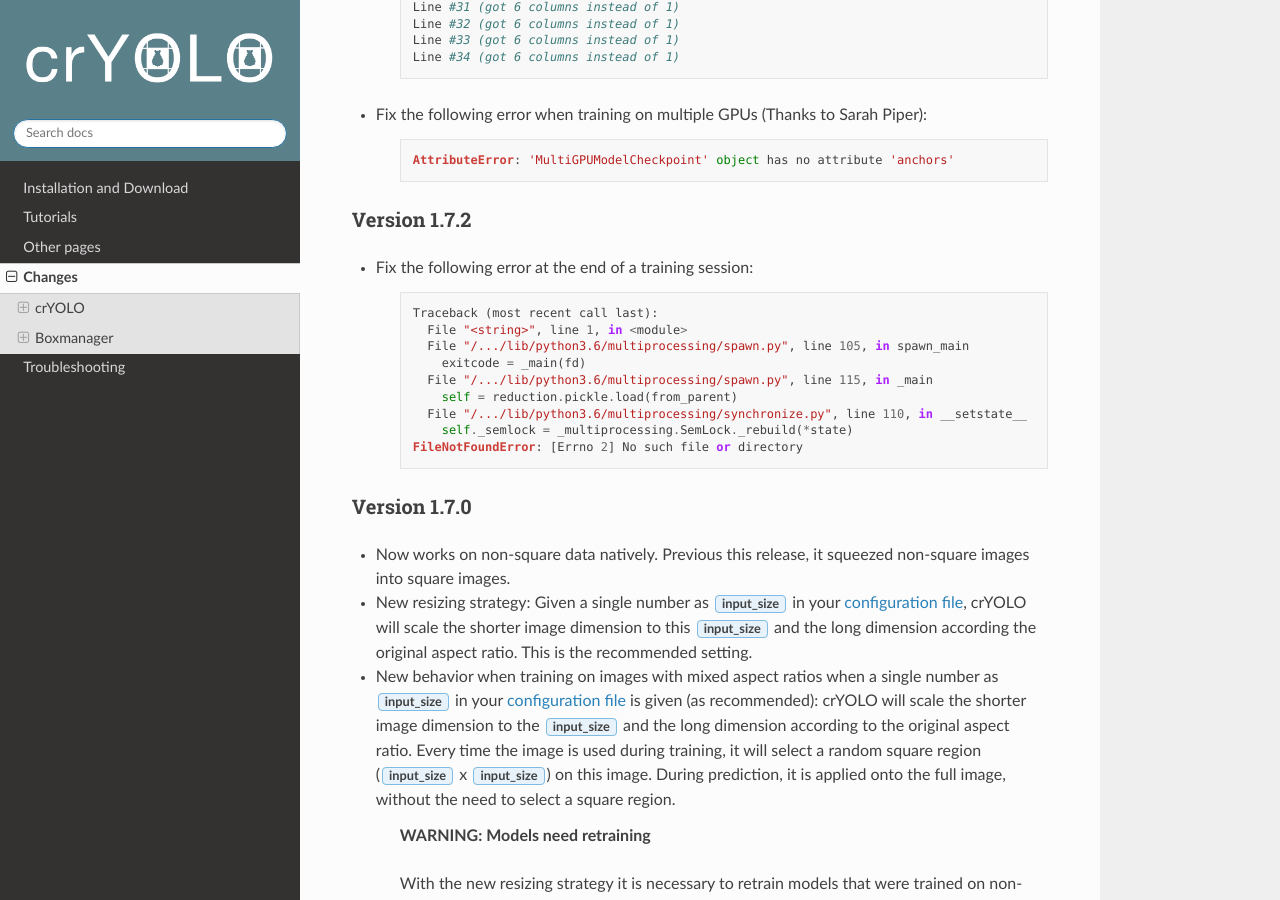
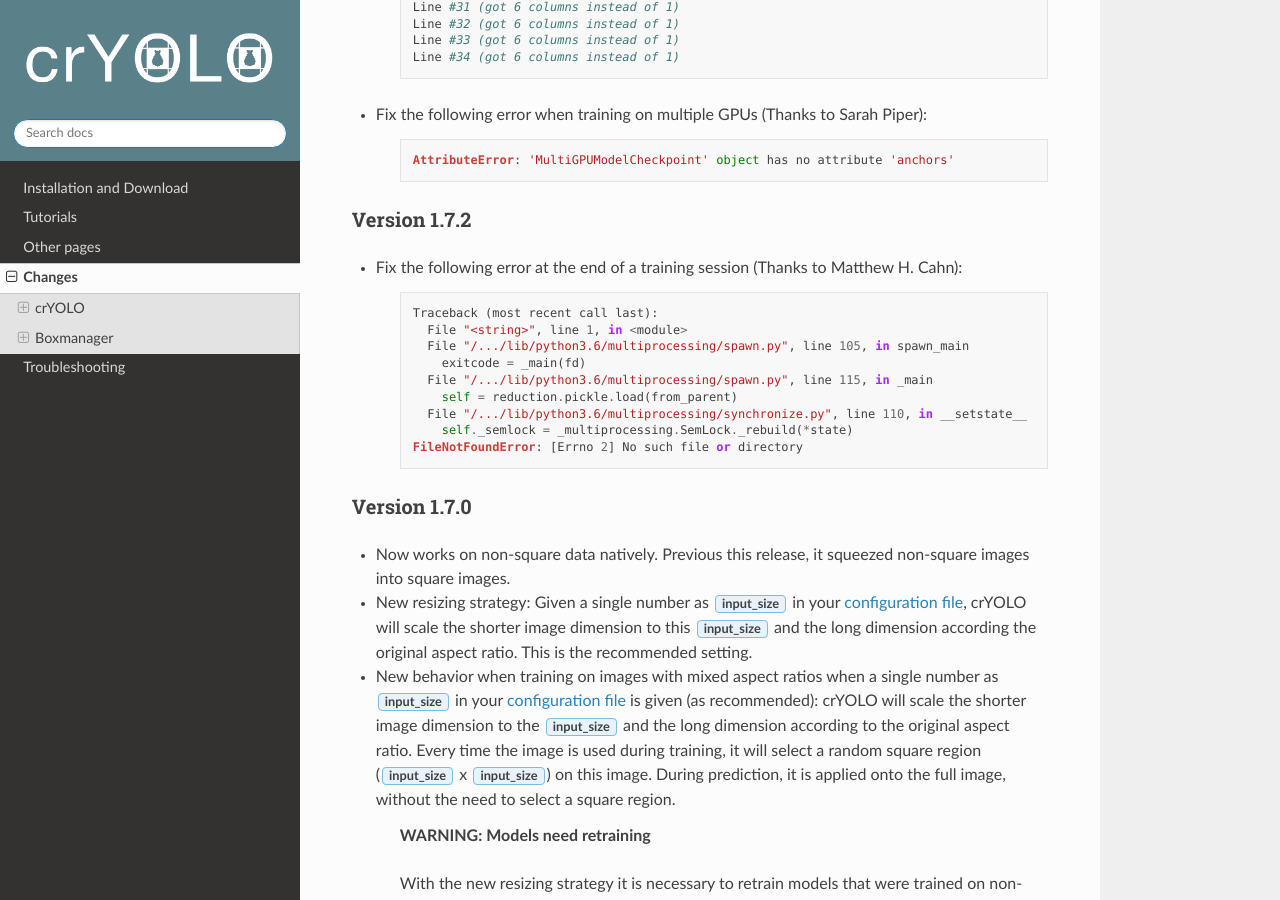
Before and after one commit to MPI-Dortmund/cryolo, a Sphinx documentation site: the page built from source/changes.rst, in a window 1280 px wide and 900 px high, scrolled down 364 px. Built offline with Sphinx 7.4.7 and the Read the Docs theme 2.0.0, drawn with Linux system fonts in a browser that asks for light colours.

Commit message:
add thanks to...

```diff
--- a/source/changes.rst
+++ b/source/changes.rst
@@ -28,7 +28,7 @@ Version 1.7.3 (`pre-release <https://pypi.org/project/cryolo/#history>`_)
 Version 1.7.2
 *************
 
-* Fix the following error at the end of a training session:
+* Fix the following error at the end of a training session (Thanks to Matthew H. Cahn):
 
     ::
 
```
